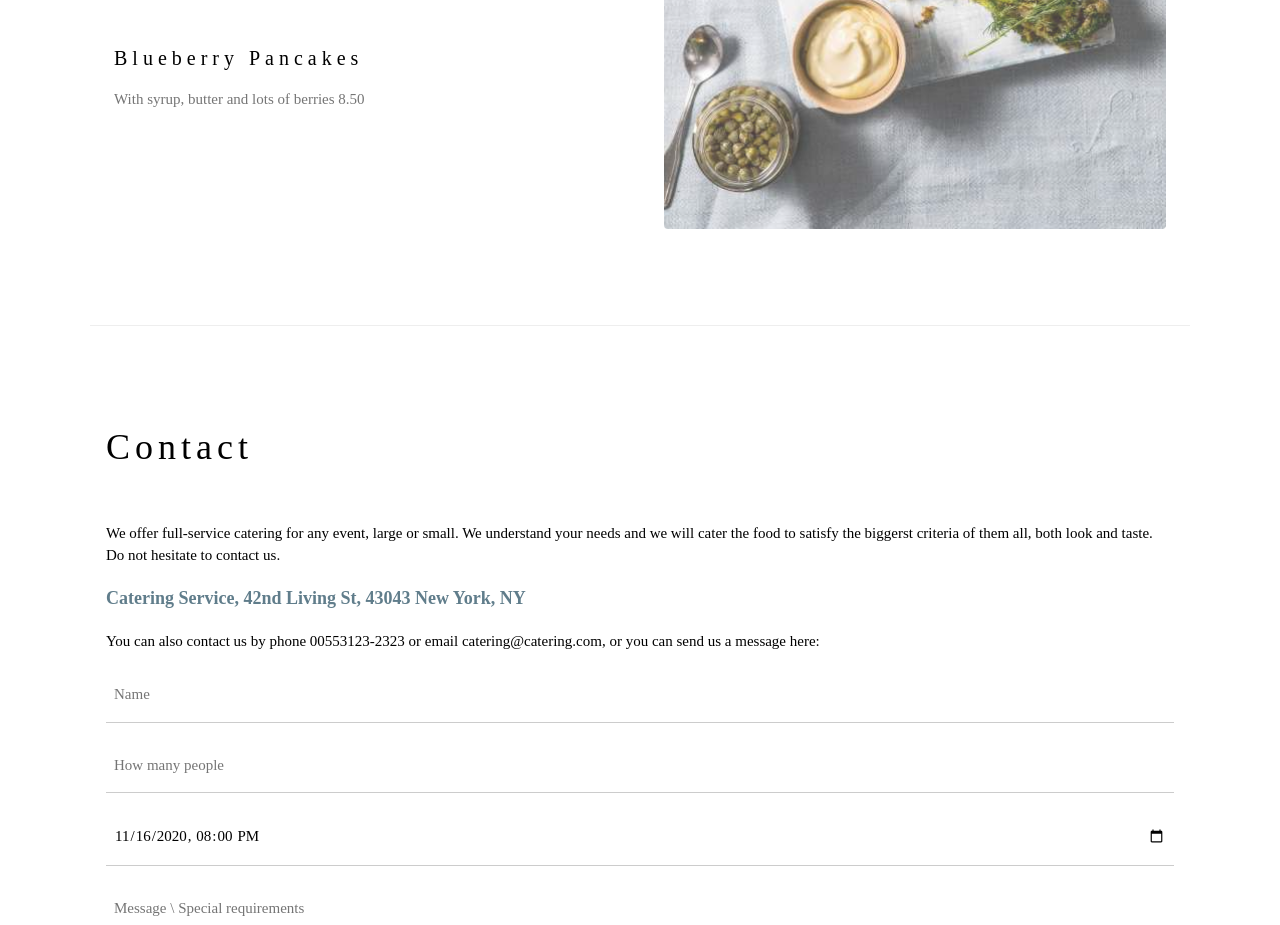
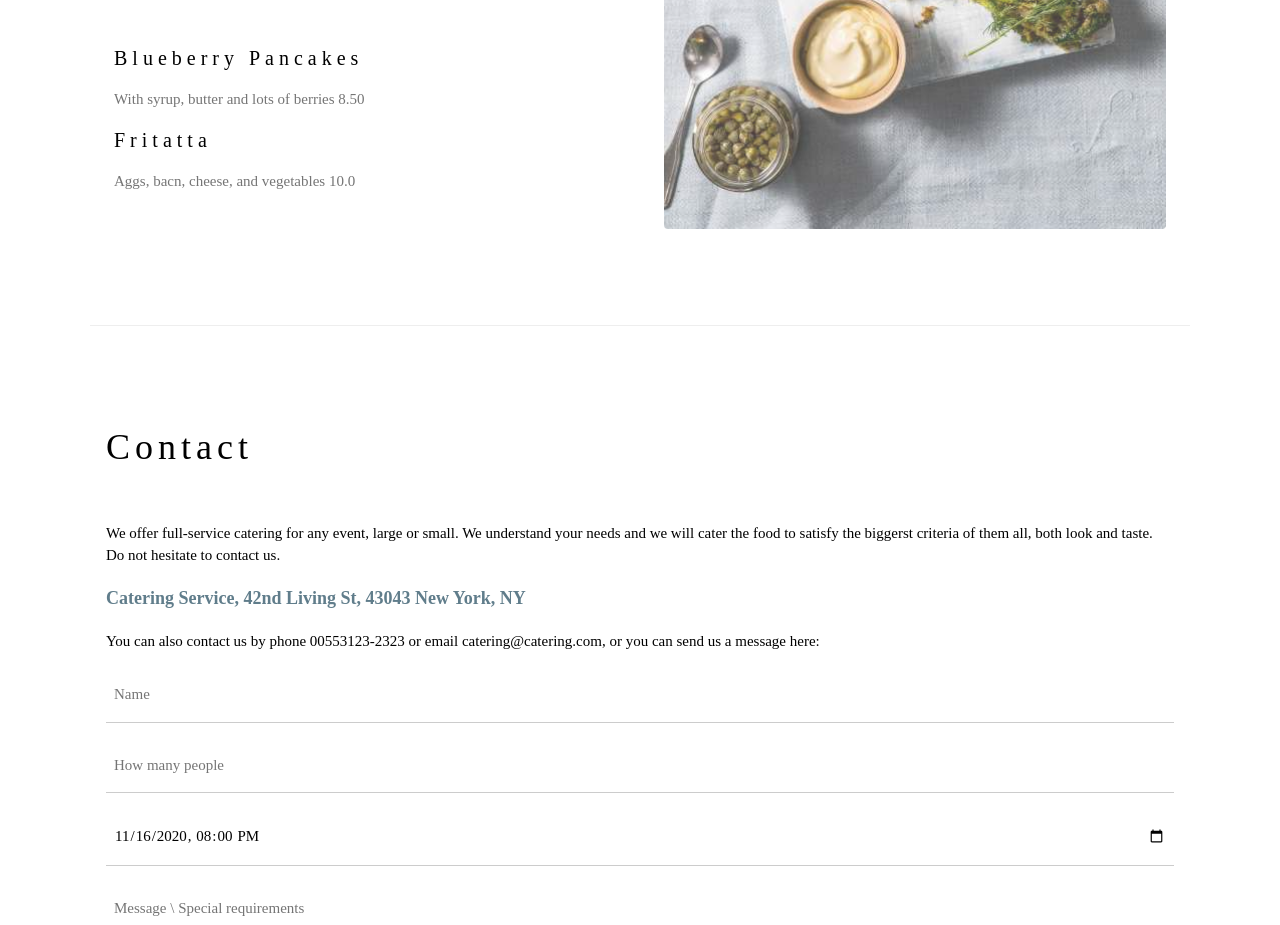
Before and after one commit to ArthurMarianoNeto/MyWebsite, a plain HTML site: page index.html in a window 1280 px wide. Shown: the part 2060-2985 px from the top of the page. Drawn offline with nearby package versions, Linux system fonts and the light colour scheme.

Commit message:
Adicionado item Frittta ao menu

```diff
--- a/index.html
+++ b/index.html
@@ -74,6 +74,9 @@ h1, h2, h3, h4, h5, h6 {
 
       <h4>Blueberry Pancakes</h4>
       <p class="w3-text-grey">With syrup, butter and lots of berries 8.50</p>
+
+      <h4>Fritatta </h4>
+      <p class="w3-text-grey">Aggs, bacn, cheese, and vegetables 10.0</p>
     </div>
 
     <div class="w3-col l6 w3-padding-large">
```
